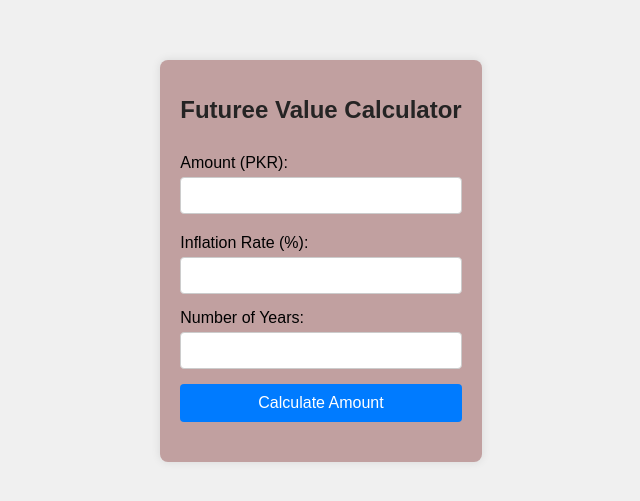
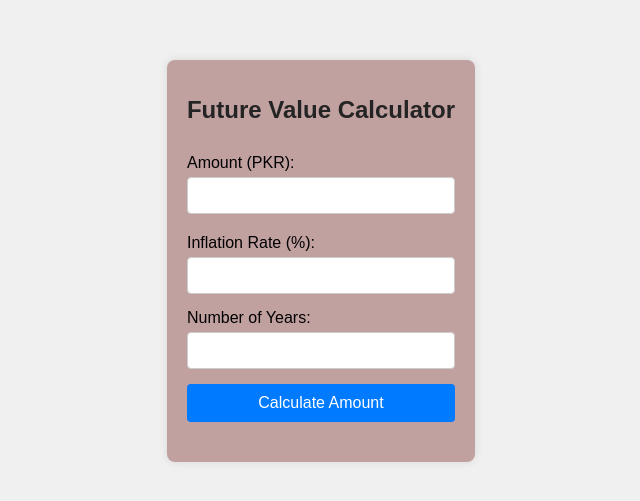
Before and after one commit to WaridArshad20/Inflation_calculator, a plain HTML site: page inflation rate application/index.html in a window 1280 px wide. Shown: the part 147-648 px from the top of the page, without its empty margins (319-959 px from the left). Drawn offline with Linux system fonts and the light colour scheme.

Commit message:
spelling fixed

```diff
--- a/inflation rate application/index.html
+++ b/inflation rate application/index.html
@@ -8,7 +8,7 @@
   </head>
   <body>
     <div class="container">
-      <h1>Futuree Value Calculator</h1>
+      <h1>Future Value Calculator</h1>
       <form id="futureValueForm">
         <label for="amount">Amount (PKR):</label>
         <input
```
